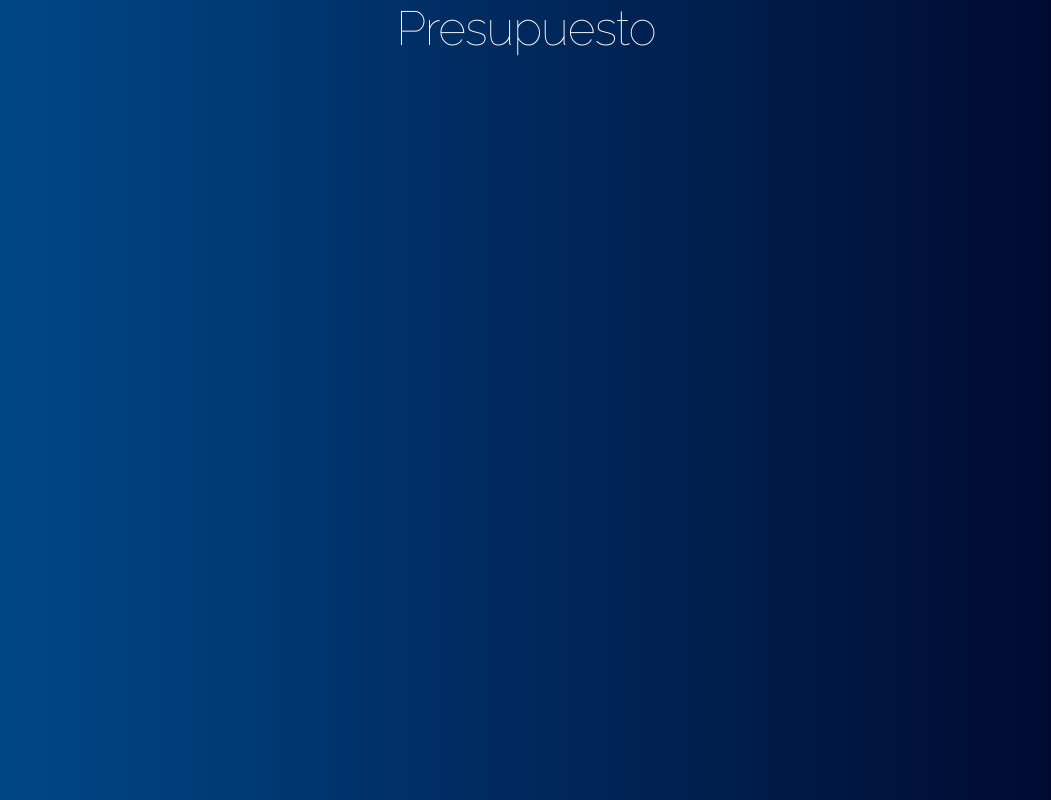
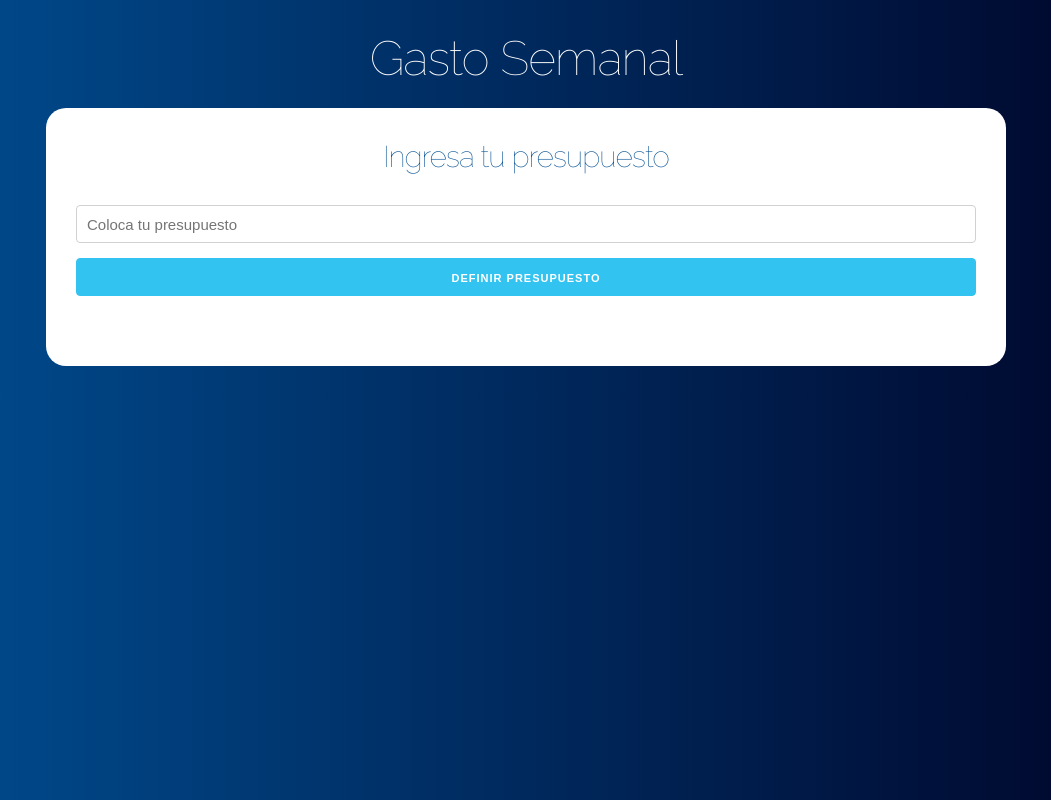
Before and after one commit to ManuelBlaze/presupuesto_react, a React (Create React App) app: page / in a window 1280 px wide. Shown: the whole page, without its empty margins (114-1165 px from the left). Built offline with nearby package versions, Linux system fonts and the light colour scheme.

Commit message:
Component Pregunta

```diff
--- a/src/App.js
+++ b/src/App.js
@@ -1,9 +1,20 @@
 import React, { Fragment, useState } from 'react';
+import Pregunta from "./components/Pregunta";
 
 function App() {
   return (
     <Fragment>
-      <h1>Presupuesto</h1>
+      <div className="container">
+        <header>
+          <h1>Gasto Semanal</h1>
+
+          <div className="contenido-principal contenido">
+            <Pregunta />
+          </div>
+        </header>
+
+
+      </div>
     </Fragment>
   );
 }
--- /dev/null
+++ b/src/components/Pregunta.jsx
@@ -0,0 +1,26 @@
+import React, { Fragment } from 'react';
+
+const Pregunta = () => {
+    return (
+        <Fragment>
+            <h2>Ingresa tu presupuesto</h2>
+
+            <form>
+                <input
+                    type="number"
+                    name="presupuesto"
+                    className="u-full-width"
+                    placeholder="Coloca tu presupuesto"
+                />
+
+                <input
+                    type="submit"
+                    value="Definir Presupuesto"
+                    className="button-primary u-full-width"
+                />
+            </form>
+        </Fragment>
+    );
+};
+
+export default Pregunta;
```
